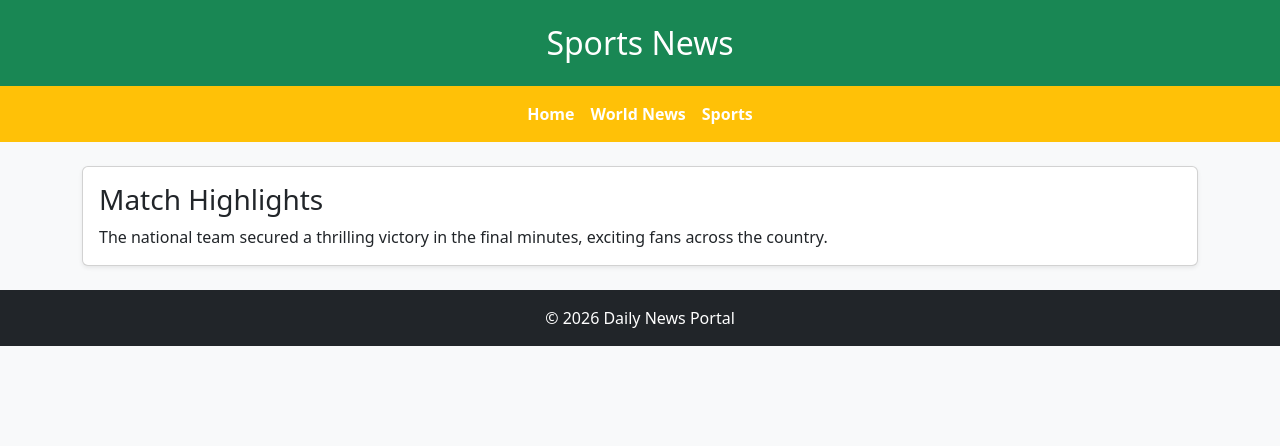
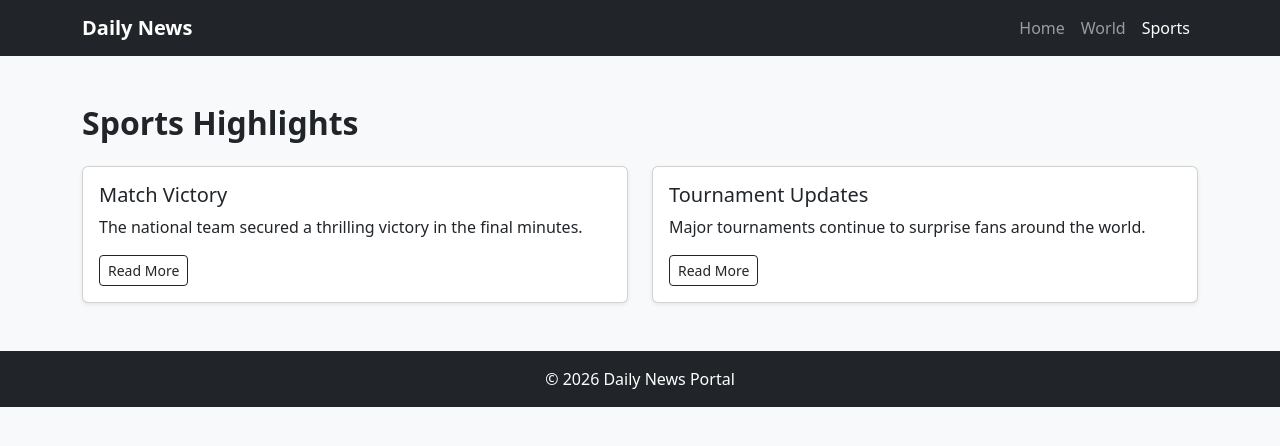
Before and after one commit to Arsath-03/News-Portal-Bootstrap-, a plain HTML site: page sports.html in a window 1280 px wide. Drawn offline with nearby package versions, Linux system fonts and the light colour scheme.

Commit message:
update sports.html
Updated the layout and content of the sports page.

```diff
--- a/sports.html
+++ b/sports.html
@@ -1,60 +1,66 @@
 <!doctype html>
 <html lang="en">
-
   <head>
-    <meta charset="UTF-8">
-    <meta name="viewport" content="width=device-width, initial-scale=1">
+    <meta charset="UTF-8" />
+    <meta name="viewport" content="width=device-width, initial-scale=1" />
     <title>Sports News</title>
-
-
-    <link href="https://cdn.jsdelivr.net/npm/bootstrap@5.3.2/dist/css/bootstrap.min.css" rel="stylesheet">
+    <link
+      href="https://cdn.jsdelivr.net/npm/bootstrap@5.3.2/dist/css/bootstrap.min.css"
+      rel="stylesheet"
+    />
   </head>
 
   <body class="bg-light">
-
-
-    <header class="bg-success text-white text-center py-4">
-        <h2 class="mb-0">Sports News</h2>
-    </header>
-
-
-    <nav class="navbar navbar-expand-sm navbar-dark bg-warning">
-        <div class="container justify-content-center">
-            <ul class="navbar-nav">
+    <nav class="navbar navbar-expand-lg navbar-dark bg-dark sticky-top">
+      <div class="container">
+        <a class="navbar-brand fw-bold" href="index.html">Daily News</a>
+        <ul class="navbar-nav ms-auto">
           <li class="nav-item">
-                    <a class="nav-link text-white fw-bold" href="index.html">Home</a>
+            <a class="nav-link" href="index.html">Home</a>
           </li>
           <li class="nav-item">
-                    <a class="nav-link text-white fw-bold" href="world.html">World News</a>
+            <a class="nav-link" href="world.html">World</a>
           </li>
           <li class="nav-item">
-                    <a class="nav-link text-white fw-bold active" href="sports.html">Sports</a>
+            <a class="nav-link active" href="sports.html">Sports</a>
           </li>
         </ul>
       </div>
     </nav>
 
-
-    <div class="container my-4">
+    <div class="container my-5">
+      <h2 class="fw-bold mb-4">Sports Highlights</h2>
+      <div class="row g-4">
+        <div class="col-md-6">
           <div class="card shadow-sm">
             <div class="card-body">
-                <h3 class="card-title">Match Highlights</h3>
+              <h5 class="card-title">Match Victory</h5>
               <p class="card-text">
                 The national team secured a thrilling victory in the final
-                    minutes, exciting fans across the country.
+                minutes.
               </p>
+              <a href="#" class="btn btn-outline-dark btn-sm">Read More</a>
             </div>
           </div>
         </div>
-
+        <div class="col-md-6">
+          <div class="card shadow-sm">
+            <div class="card-body">
+              <h5 class="card-title">Tournament Updates</h5>
+              <p class="card-text">
+                Major tournaments continue to surprise fans around the world.
+              </p>
+              <a href="#" class="btn btn-outline-dark btn-sm">Read More</a>
+            </div>
+          </div>
+        </div>
+      </div>
+    </div>
 
     <footer class="bg-dark text-white text-center py-3">
       <p class="mb-0">&copy; 2026 Daily News Portal</p>
     </footer>
 
-
     <script src="https://cdn.jsdelivr.net/npm/bootstrap@5.3.2/dist/js/bootstrap.bundle.min.js"></script>
-
   </body>
-
 </html>
```
Lines whose indentation alone changed are shown as unchanged.
